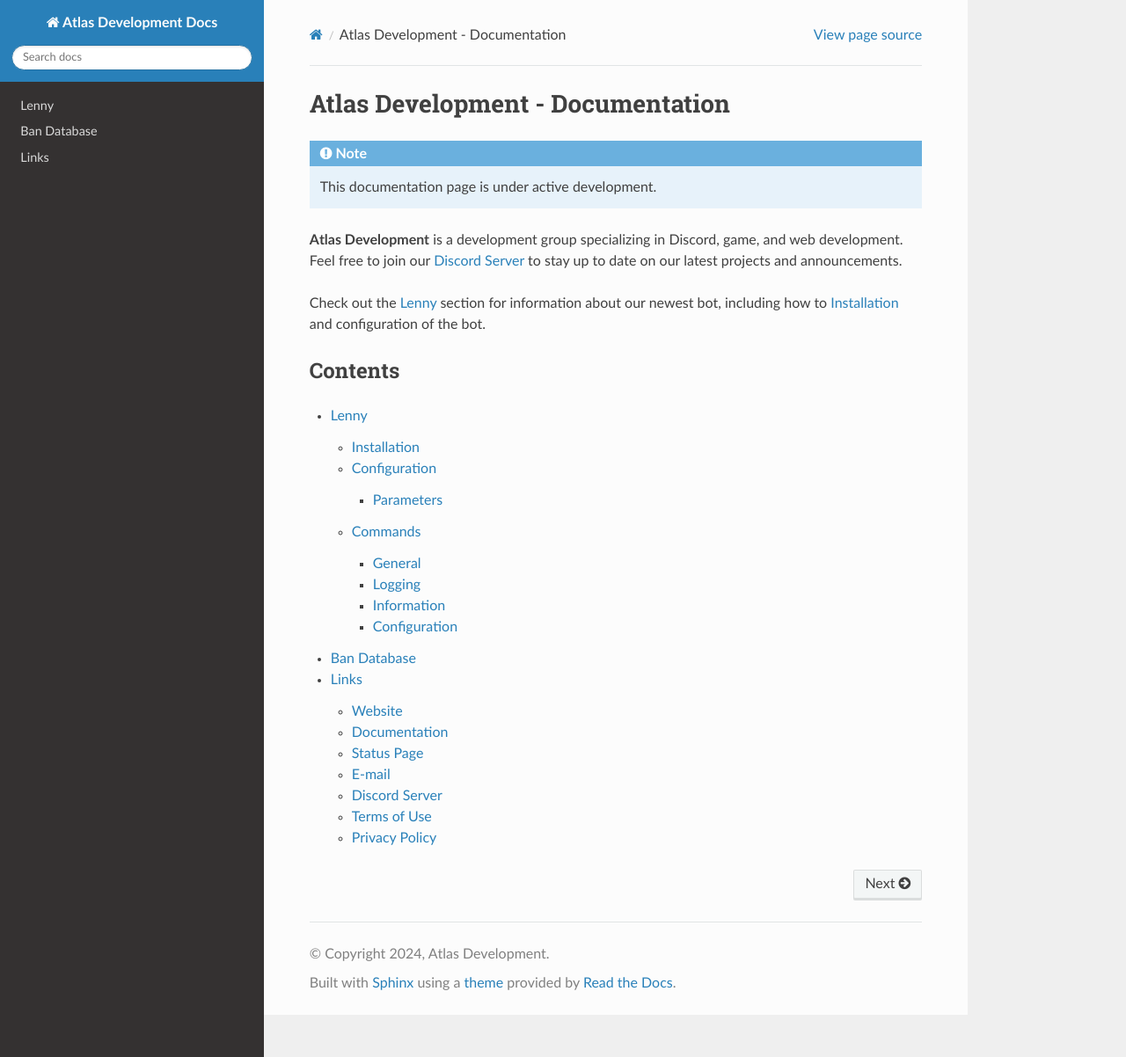
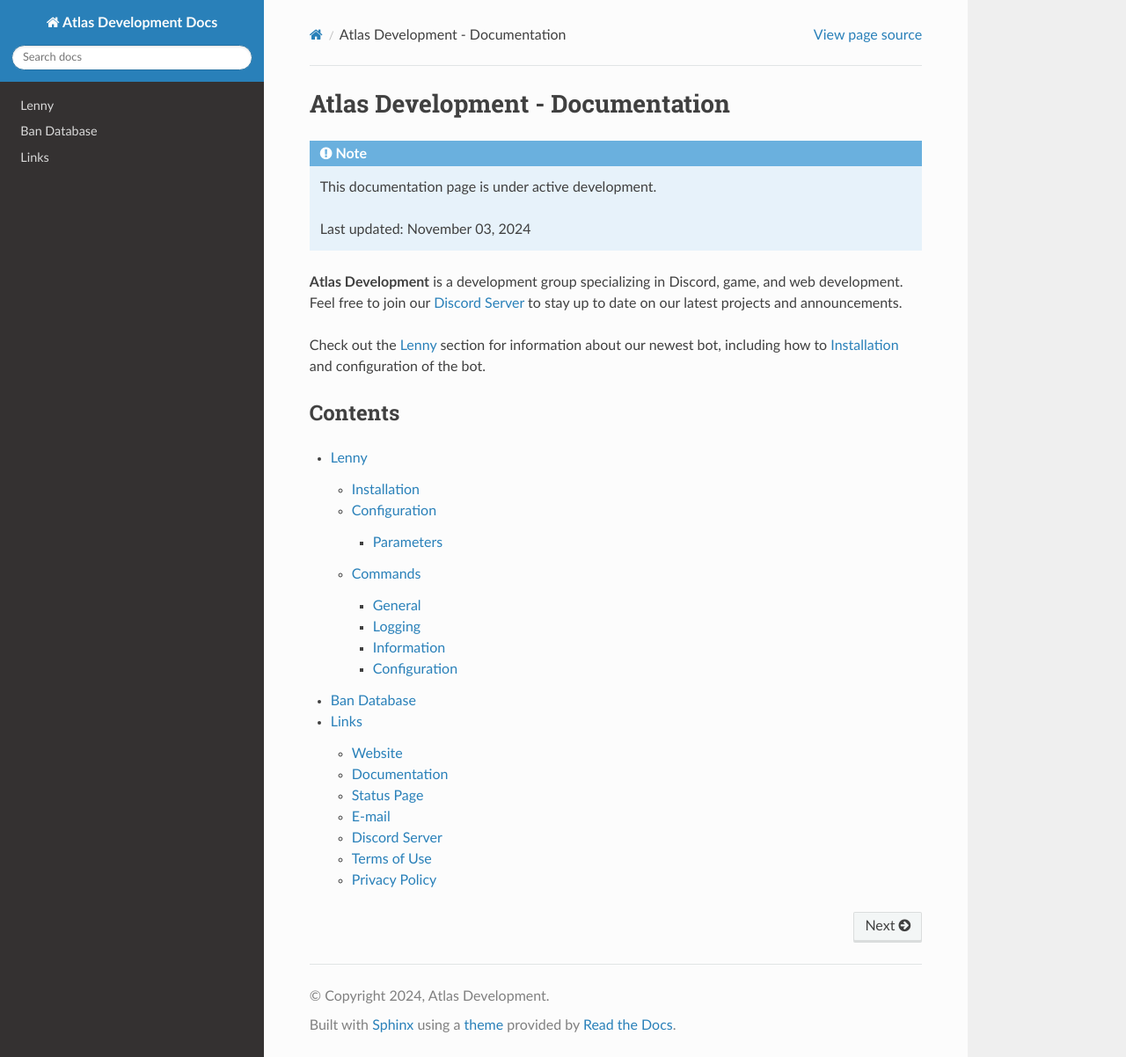
Before and after one commit to madebyatlas/docs, a Sphinx documentation site: the page built from docs/source/index.rst, in a window 1280 px wide and 1202 px high. Shown: the whole window at 88% size. Built offline with Sphinx 7.4.7 and the Read the Docs theme 3.1.0, drawn with Linux system fonts in a browser that asks for light colours.

Commit message:
Update index.rst

```diff
--- a/docs/source/index.rst
+++ b/docs/source/index.rst
@@ -4,6 +4,8 @@
 .. note::
 
    This documentation page is under active development.
+
+   Last updated: November 03, 2024
 
 **Atlas Development** is a development group specializing in Discord, game, and web development.
 Feel free to join our `Discord Server <https://discord.gg/kbvMKAG6jh>`_
```
